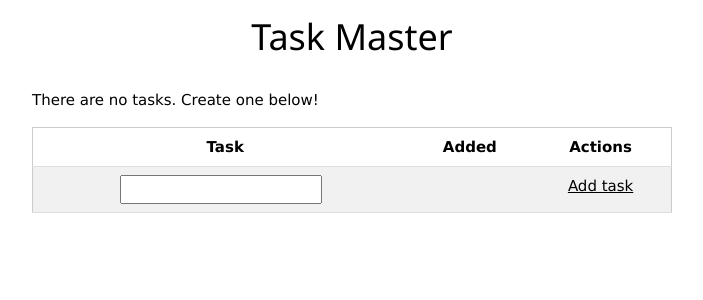
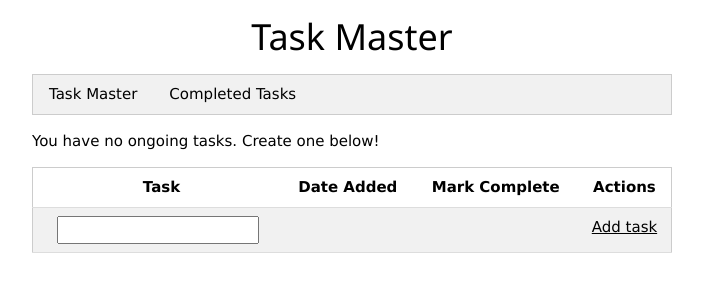
Before and after one commit to swiderskis/flask-crud-app, a Flask app: page / in a window 1280 px wide. Shown: the top 300 px of the page, without its empty margins (288-991 px from the left). Run offline with Flask 2, Linux system fonts and the light colour scheme; data that the repository does not hold is empty.

Commit message:
Allow tasks to be completed

```diff
--- a/app.py
+++ b/app.py
@@ -10,7 +10,8 @@ db.init_app(app)
 class Todo(db.Model):
     id = db.Column(db.Integer, primary_key=True)
     content = db.Column(db.String(200), nullable=False)
-    #completed = db.Column(db.Boolean, default=False)
+    completed = db.Column(db.Boolean, default=False)
+    date_completed = db.Column(db.DateTime, default=None)
     date_created = db.Column(db.DateTime, default=datetime.utcnow)
 
     def __repr__(self):
@@ -31,8 +32,13 @@ def index():
             return redirect('/error')
 
     else:
-        tasks = Todo.query.order_by(Todo.date_created).all()
+        tasks = Todo.query.filter_by(completed=False).order_by(Todo.date_created).all()
         return render_template('index.html', tasks=tasks)
+
+@app.route('/completed_tasks')
+def completed_tasks():
+    tasks = Todo.query.filter_by(completed=True).order_by(Todo.date_created).all()
+    return render_template('completed_tasks.html', tasks=tasks)
 
 @app.route('/delete/<int:id>')
 def delete(id):
@@ -63,6 +69,20 @@ def update(id):
     else:
         return render_template('update.html', task=task)
 
+@app.route('/mark_complete/<int:id>', methods=['POST', 'GET'])
+def mark_complete(id):
+    task_to_complete = Todo.query.get_or_404(id)
+    task_to_complete.completed = True
+    task_to_complete.date_completed = datetime.utcnow()
+
+    try:
+        db.session.commit()
+        return redirect('/')
+
+    except:
+        return redirect('/error')
+
+
 @app.route('/error')
 def error():
     return render_template('error.html')
--- a/templates/base.html
+++ b/templates/base.html
@@ -10,7 +10,13 @@
 
     <div class="w3-row">
         <div class="w3-quarter"><p></p></div>
-        <div class="w3-half"><h1 style="text-align: center">{% block head %}{% endblock %}</h1></div>
+        <div class="w3-half">
+            <h1 style="text-align: center">{% block head %}{% endblock %}</h1>
+            <div class="w3-bar w3-border w3-light-grey">
+                <a href="{{ url_for('index') }}" class="w3-bar-item w3-button">Task Master</a>
+                <a href="{{ url_for('completed_tasks') }}" class="w3-bar-item w3-button">Completed Tasks</a>
+              </div>
+        </div>
         <div class="w3-quarter"><p></p></div>
     </div>
 
--- a/templates/index.html
+++ b/templates/index.html
@@ -6,19 +6,21 @@
 
 {% block body %}
     {% if tasks|length < 1 %}
-        <p>There are no tasks. Create one below!</p>
+        <p>You have no ongoing tasks. Create one below!</p>
     {% endif %}
 
-    <table class="w3-table-all w3-centered">
+    <table class="w3-table-all w3-centered" {% if tasks|length > 0 %}style="margin-top:20px"{% endif %}>
         <tr>
             <th>Task</th>
-            <th>Added</th>
+            <th>Date Added</th>
+            <th>Mark Complete</th>
             <th>Actions</th>
         </tr>
         {% for task in tasks %}
             <tr>
                 <td>{{ task.content }}</td>
                 <td>{{ task.date_created.date() }}</td>
+                <td><a href="{{ url_for('mark_complete', id=task.id) }}">Complete</td>
                 <td>
                     <a href="{{ url_for('update', id=task.id) }}">Update</a>
                     <br>
@@ -33,6 +35,7 @@
                     <input type="text" name="content" id="content">
                 </td>
                 <td></td>
+                <td></td>
                 <td>
                     <!--Taken from https://stackoverflow.com/questions/10039968/submit-form-using-a-tag-->
                     <a href="javascript:void()" onclick="document.getElementById('addtask').submit();">Add task</a>
@@ -40,13 +43,4 @@
             </form>
         </tr>
     </table>
-
-    <!--
-    <div class="w3-container w3-margin-top">
-        <form action="/" method="POST">
-            <input type="text" name="content" id="content">
-            <input type="submit" value="Add Task">
-        </form>
-    </div>
-    -->
 {% endblock %}
--- a/templates/update.html
+++ b/templates/update.html
@@ -5,7 +5,7 @@
 {% block head %}Update Task{% endblock %}
 
 {% block body %}
-    <div class="w3-container w3-center">
+    <div class="w3-container w3-center" style="margin-top:20px">
         <form action="{{ url_for('update', id=task.id) }}" method="POST">
             <input type="text" name="content" id="content" value="{{ task.content }}">
             <input type="submit" value="Update">
```
Also changed, not shown: templates/completed_tasks.html (added, +25 -0 lines).
